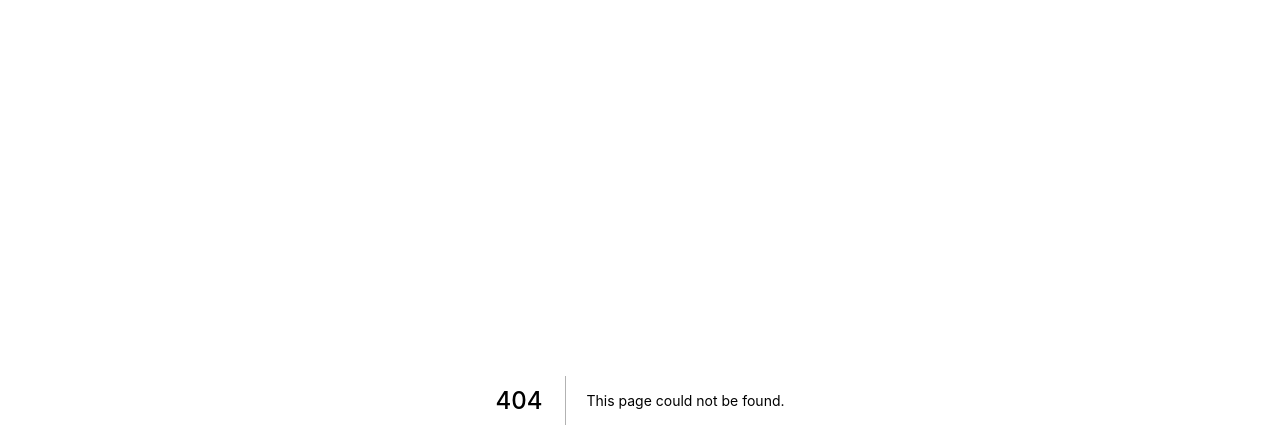
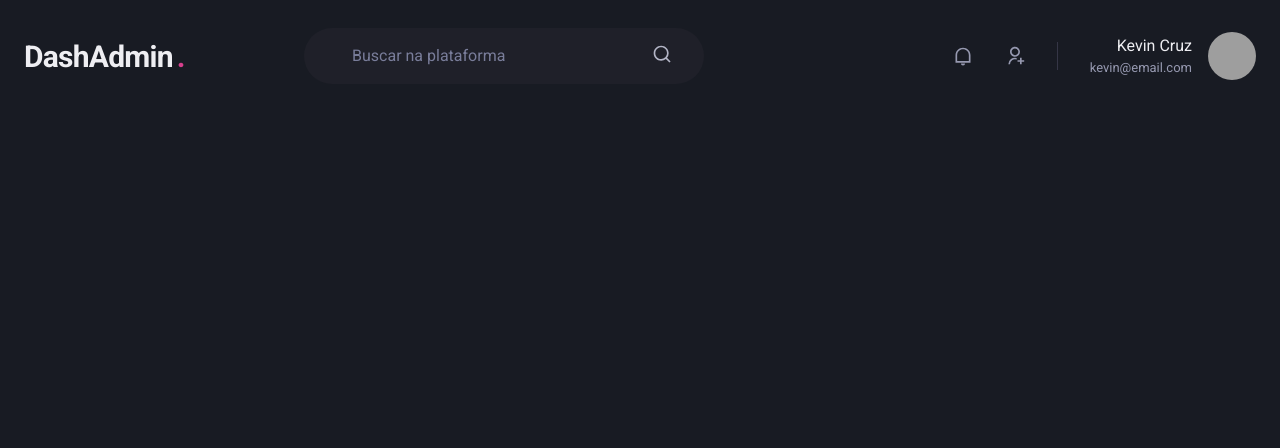
Before and after one commit to kevinmcruzp/dashadmin, a Next.js app: page /dashboard in a window 1280 px wide. Before the commit this address had no page. Shown: the top 448 px of the page. Built offline with nearby package versions, Linux system fonts and the light colour scheme; grey boxes are pictures that could not be loaded.

Commit message:
Componente Header finalizado

```diff
--- a/package.json
+++ b/package.json
@@ -15,7 +15,8 @@
     "framer-motion": "^7.5.2",
     "next": "12.3.1",
     "react": "18.2.0",
-    "react-dom": "18.2.0"
+    "react-dom": "18.2.0",
+    "react-icons": "^4.4.0"
   },
   "devDependencies": {
     "@types/node": "^18.8.2",
--- /dev/null
+++ b/src/components/Header/index.tsx
@@ -0,0 +1,83 @@
+import { Avatar, Box, Flex, HStack, Icon, Input, Text } from "@chakra-ui/react";
+import {
+  RiNotificationLine,
+  RiSearchLine,
+  RiUserAddLine,
+} from "react-icons/ri";
+
+export function Header() {
+  return (
+    <Flex
+      as="header"
+      w="100%"
+      maxW={1480}
+      h="20"
+      mx="auto"
+      mt="4"
+      px="6"
+      align="center"
+    >
+      <Text fontSize="3xl" fontWeight="bold" letterSpacing="tight" w="64">
+        DashAdmin
+        <Text as="span" ml="1" color="pink.500">
+          .
+        </Text>
+      </Text>
+
+      <Flex
+        as="label"
+        flex="1"
+        py="4"
+        px="8"
+        ml="6"
+        maxW={400}
+        alignSelf="center"
+        color="gray.200"
+        position="relative"
+        bg="gray.800"
+        borderRadius="full"
+      >
+        <Input
+          color="gray.50"
+          variant="unstyled"
+          px="4"
+          mr="4"
+          placeholder="Buscar na plataforma"
+          _placeholder={{ color: "gray.400" }}
+        />
+
+        <Icon as={RiSearchLine} fontSize="20" />
+      </Flex>
+
+      <Flex align="center" ml="auto">
+        <HStack
+          spacing="8"
+          mx="8"
+          pr="8"
+          py="1"
+          color="gray.300"
+          borderRightWidth={1}
+          borderColor="gray.700"
+        >
+          <Icon as={RiNotificationLine} fontSize="20" />
+          <Icon as={RiUserAddLine} fontSize="20" />
+        </HStack>
+
+        <Flex align="center">
+          <Box mr="4" textAlign="right">
+            <Text>Kevin Cruz</Text>
+            <Text color="gray.300" fontSize="small">
+              kevin@email.com
+            </Text>
+          </Box>
+
+          <Avatar
+            size="md"
+            name="Kevin Cruz"
+            src="https://github.com/KevinMCruzP.png"
+          />
+        </Flex>
+      </Flex>
+    </Flex>
+  );
+}
--- /dev/null
+++ b/src/pages/dashboard.tsx
@@ -0,0 +1,5 @@
+import { Header } from "../components/Header";
+
+export default function Dashboard() {
+  return <Header />;
+}
```
Also changed, not shown: 1 other file (tests, documents, lock files or other folders).
